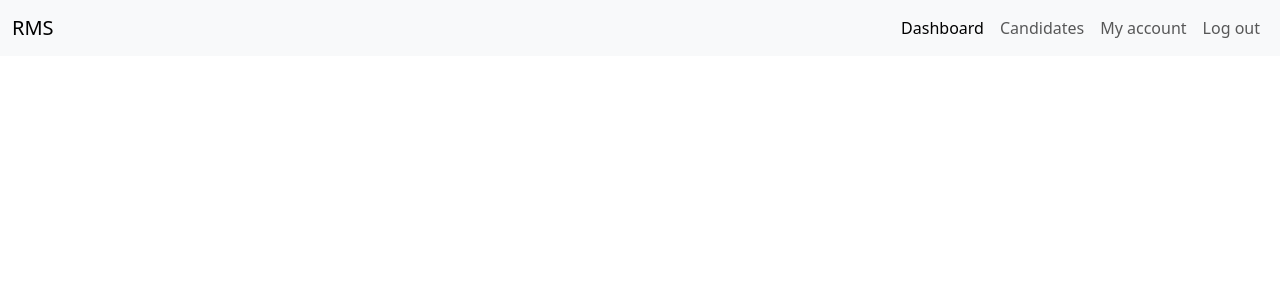
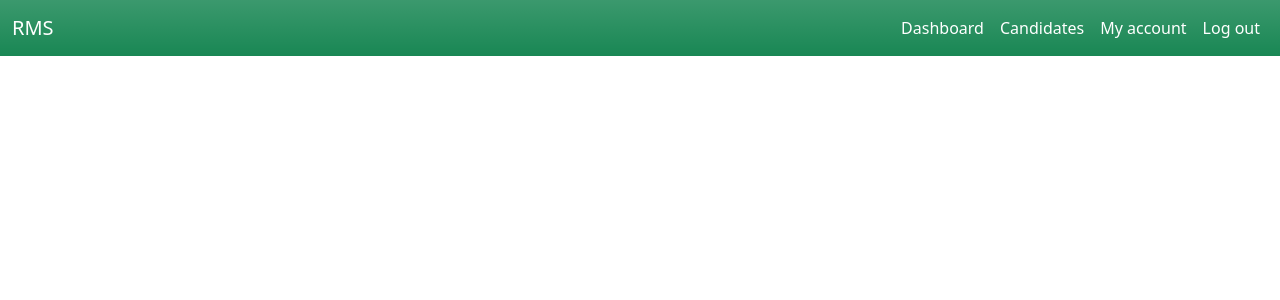
Before and after one commit to phoneaung/lazy-adventure, a Django app: page / in a window 1280 px wide. Shown: the top 300 px of the page. Run offline with Django 4.2, Linux system fonts and the light colour scheme.

Commit message:
change nav bar

```diff
--- a/core/templates/core/base.html
+++ b/core/templates/core/base.html
@@ -8,25 +8,25 @@
     </head>
     <body>
         <!-- Navbar -->
-        <nav class="navbar navbar-expand-lg bg-body-tertiary">
+        <nav class="navbar navbar-expand-lg bg-success bg-gradient">
             <div class="container-fluid">
-                <a class="navbar-brand" href="/">RMS</a>
+                <a class="navbar-brand text-white" href="/">RMS</a>
                 <button class="navbar-toggler" type="button" data-bs-toggle="collapse" data-bs-target="#navbarSupportedContent" aria-controls="navbarSupportedContent" aria-expanded="false" aria-label="Toggle navigation">
                     <span class="navbar-toggler-icon"></span>
                 </button>
                 <div class="collapse navbar-collapse" id="navbarSupportedContent">
                     <ul class="navbar-nav ms-auto mb-2 mb-lg-0">
                         <li class="nav-item">
-                            <a class="nav-link active" aria-current="page" href="#">Dashboard</a>
+                            <a class="nav-link active text-white" aria-current="page" href="#">Dashboard</a>
                         </li>
                         <li class="nav-item">
-                            <a class="nav-link" href="#">Candidates</a>
+                            <a class="nav-link text-white" href="#">Candidates</a>
                         </li>
                         <li class="nav-item">
-                            <a class="nav-link" href="#">My account</a>
+                            <a class="nav-link text-white" href="#">My account</a>
                         </li>
                         <li class="nav-item">
-                            <a class="nav-link" href="#">Log out</a>
+                            <a class="nav-link text-white" href="#">Log out</a>
                         </li>
                     </ul>
                 </div>
```
